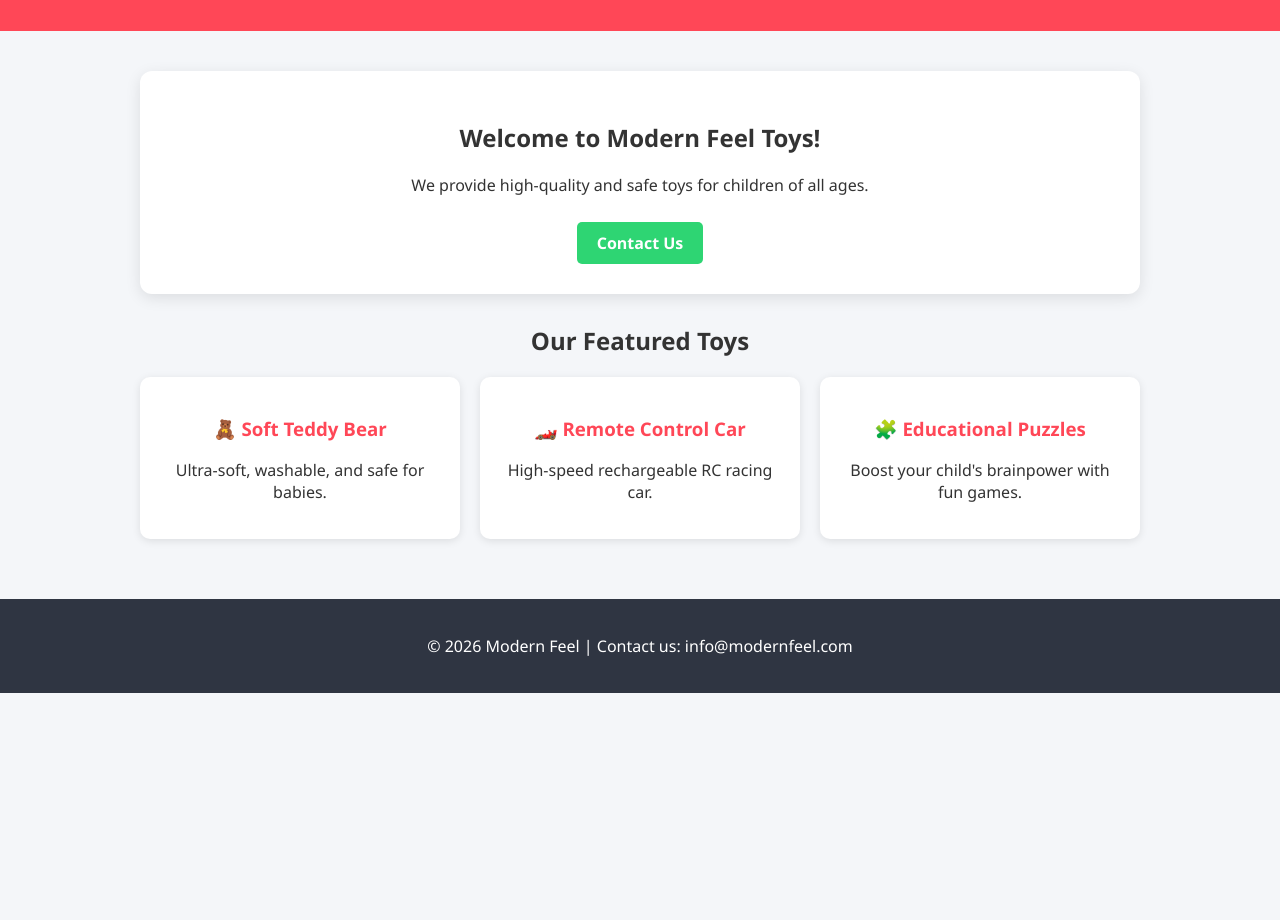
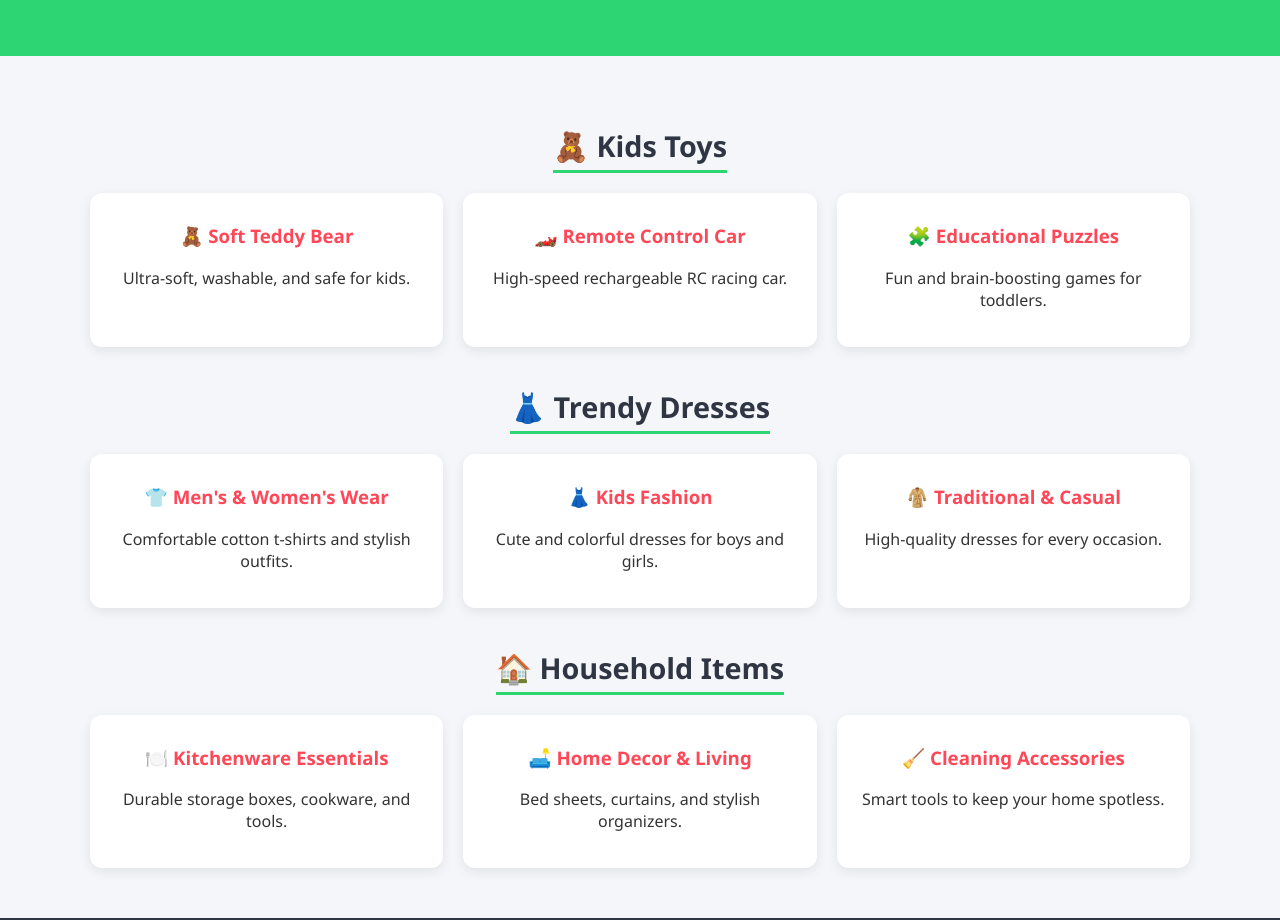
Before and after one commit to ModernFeel/Modern-Feel, a plain HTML site: page index.html in a window 1280 px wide. Shown: the part 139-1059 px from the top of the page. Before the commit the page ends 832 px from the top, so only its background shows below. Drawn offline with Linux system fonts and the light colour scheme.

Commit message:
Revise title and enhance layout for store page
Updated the title and header text to reflect a broader product range. Adjusted styles for header, section titles, and product cards for improved layout and aesthetics.

```diff
--- a/index.html
+++ b/index.html
@@ -3,7 +3,7 @@
 <head>
     <meta charset="UTF-8">
     <meta name="viewport" content="width=device-width, initial-scale=1.0">
-    <title>Modern Feel - Toys Store</title>
+    <title>Modern Feel - Store</title>
     <style>
         body {
             font-family: 'Segoe UI', Tahoma, Geneva, Verdana, sans-serif;
@@ -13,46 +13,56 @@
             color: #333;
         }
         header {
-            background-color: #ff4757;
+            background-color: #2ed573;
             color: white;
             text-align: center;
-            padding: 2rem 1rem;
+            padding: 2.5rem 1rem;
         }
         header h1 {
             margin: 0;
-            font-size: 2.5rem;
+            font-size: 2.8rem;
         }
         header p {
             font-size: 1.2rem;
-            margin-top: 5px;
+            margin-top: 8px;
         }
         .container {
-            max-width: 1000px;
-            margin: 20px auto;
-            padding: 20px;
+            max-width: 1100px;
+            margin: 30px auto;
+            padding: 0 20px;
         }
-        .welcome-card {
-            background: white;
-            padding: 30px;
-            border-radius: 12px;
+        .section-title {
             text-align: center;
-            box-shadow: 0 4px 15px rgba(0,0,0,0.1);
-            margin-bottom: 30px;
+            font-size: 1.8rem;
+            margin-top: 40px;
+            margin-bottom: 20px;
+            color: #2f3542;
+            border-bottom: 3px solid #2ed573;
+            display: inline-block;
+            padding-bottom: 5px;
         }
-        .products {
+        .section-wrapper {
+            text-align: center;
+        }
+        .products-grid {
             display: grid;
-            grid-template-columns: repeat(auto-fit, minmax(250px, 1fr));
+            grid-template-columns: repeat(auto-fit, minmax(280px, 1fr));
             gap: 20px;
         }
         .product-card {
             background: white;
             padding: 20px;
-            border-radius: 10px;
+            border-radius: 12px;
             text-align: center;
-            box-shadow: 0 2px 8px rgba(0,0,0,0.1);
+            box-shadow: 0 4px 12px rgba(0,0,0,0.08);
+            transition: transform 0.2s;
+        }
+        .product-card:hover {
+            transform: translateY(-5px);
         }
         .product-card h3 {
             color: #ff4757;
+            margin-top: 10px;
         }
         .btn {
             display: inline-block;
@@ -62,14 +72,14 @@
             text-decoration: none;
             border-radius: 5px;
             font-weight: bold;
-            margin-top: 10px;
+            margin-top: 15px;
         }
         footer {
             text-align: center;
             padding: 20px;
             background-color: #2f3542;
             color: white;
-            margin-top: 40px;
+            margin-top: 50px;
         }
     </style>
 </head>
@@ -77,22 +87,19 @@
 
     <header>
         <h1>Modern Feel</h1>
-        <p>Best Quality Toys for Kids 🧸✨</p>
+        <p>Your One-Stop Shop for Toys, Dresses & Household Items 🛍️✨</p>
     </header>
 
     <div class="container">
-        <div class="welcome-card">
-            <h2>Welcome to Modern Feel Toys!</h2>
-            <p>We provide high-quality and safe toys for children of all ages.</p>
-            <a href="#contact" class="btn">Contact Us</a>
+
+        <!-- 1. TOYS SECTION -->
+        <div class="section-wrapper">
+            <h2 class="section-title">🧸 Kids Toys</h2>
         </div>
-
-        <h2 style="text-align: center; margin-bottom: 20px;">Our Featured Toys</h2>
-
-        <div class="products">
+        <div class="products-grid">
             <div class="product-card">
                 <h3>🧸 Soft Teddy Bear</h3>
-                <p>Ultra-soft, washable, and safe for babies.</p>
+                <p>Ultra-soft, washable, and safe for kids.</p>
             </div>
             <div class="product-card">
                 <h3>🏎️ Remote Control Car</h3>
@@ -100,13 +107,52 @@
             </div>
             <div class="product-card">
                 <h3>🧩 Educational Puzzles</h3>
-                <p>Boost your child's brainpower with fun games.</p>
+                <p>Fun and brain-boosting games for toddlers.</p>
             </div>
         </div>
+
+        <!-- 2. DRESSES SECTION -->
+        <div class="section-wrapper">
+            <h2 class="section-title">👗 Trendy Dresses</h2>
+        </div>
+        <div class="products-grid">
+            <div class="product-card">
+                <h3>👕 Men's & Women's Wear</h3>
+                <p>Comfortable cotton t-shirts and stylish outfits.</p>
+            </div>
+            <div class="product-card">
+                <h3>👗 Kids Fashion</h3>
+                <p>Cute and colorful dresses for boys and girls.</p>
+            </div>
+            <div class="product-card">
+                <h3>🧥 Traditional & Casual</h3>
+                <p>High-quality dresses for every occasion.</p>
+            </div>
+        </div>
+
+        <!-- 3. HOUSEHOLD ITEMS SECTION -->
+        <div class="section-wrapper">
+            <h2 class="section-title">🏠 Household Items</h2>
+        </div>
+        <div class="products-grid">
+            <div class="product-card">
+                <h3>🍽️ Kitchenware Essentials</h3>
+                <p>Durable storage boxes, cookware, and tools.</p>
+            </div>
+            <div class="product-card">
+                <h3>🛋️ Home Decor & Living</h3>
+                <p>Bed sheets, curtains, and stylish organizers.</p>
+            </div>
+            <div class="product-card">
+                <h3>🧹 Cleaning Accessories</h3>
+                <p>Smart tools to keep your home spotless.</p>
+            </div>
+        </div>
+
     </div>
 
-    <footer id="contact">
-        <p>© 2026 Modern Feel | Contact us: info@modernfeel.com</p>
+    <footer>
+        <p>© 2026 Modern Feel | Contact us for orders & inquiries</p>
     </footer>
 
 </body>
```
